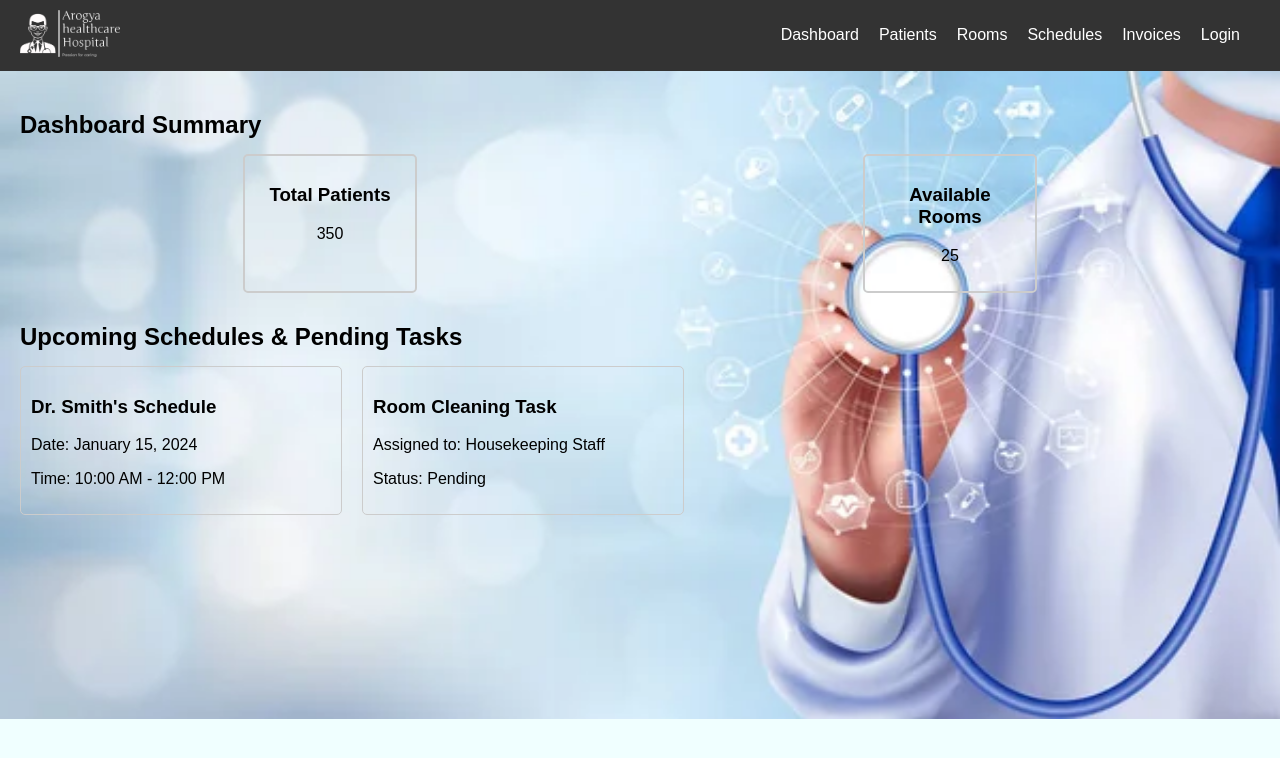
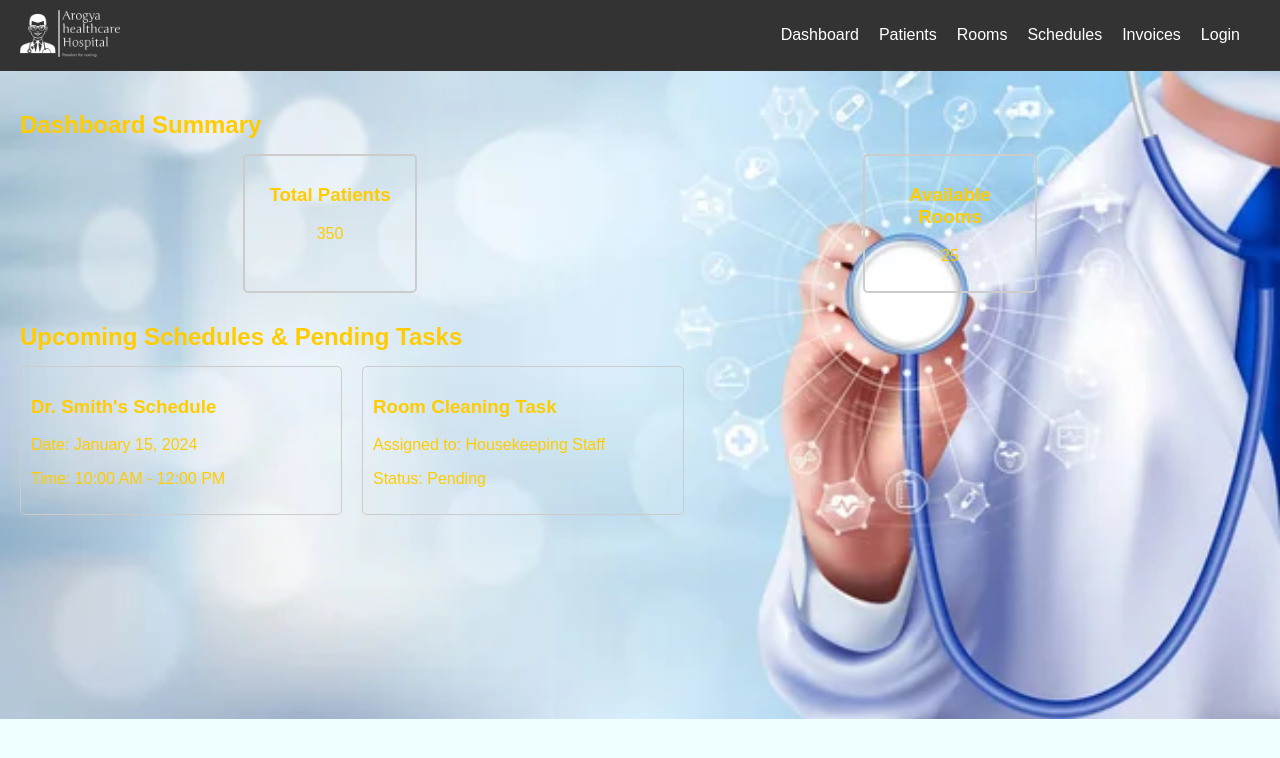
Before and after one commit to ranudi123/Fullstack-Arogya-Health-Care-Web-Application, a PHP site: page /home.php in a window 1280 px wide. Shown: the top 758 px of the page. Run offline with PHP 8.4, Linux system fonts and the light colour scheme.

Commit message:
change body color

```diff
--- a/arogya hospital/home.css
+++ b/arogya hospital/home.css
@@ -6,6 +6,7 @@ body {
     background-repeat: no-repeat;
     background-size: cover;
     background-color: azure;
+    color: #ffcc00;
 
   }
 
```
